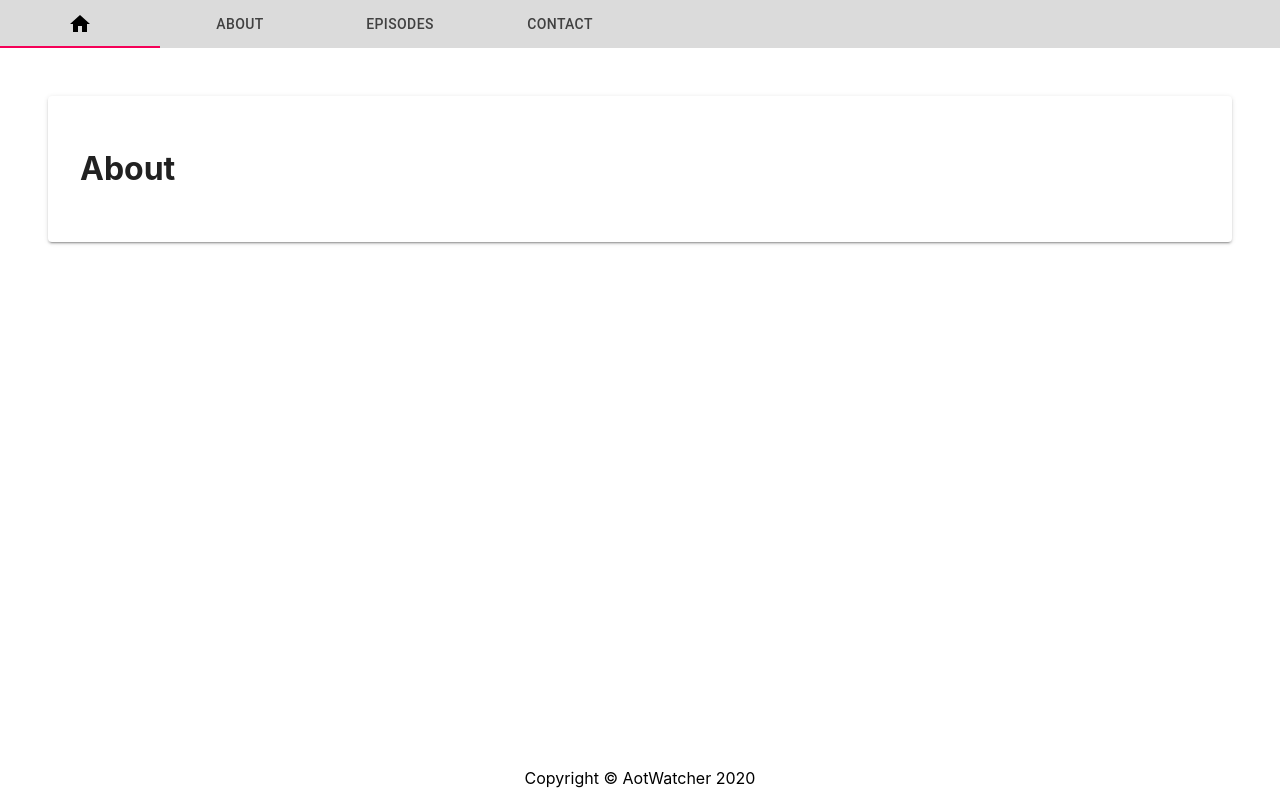
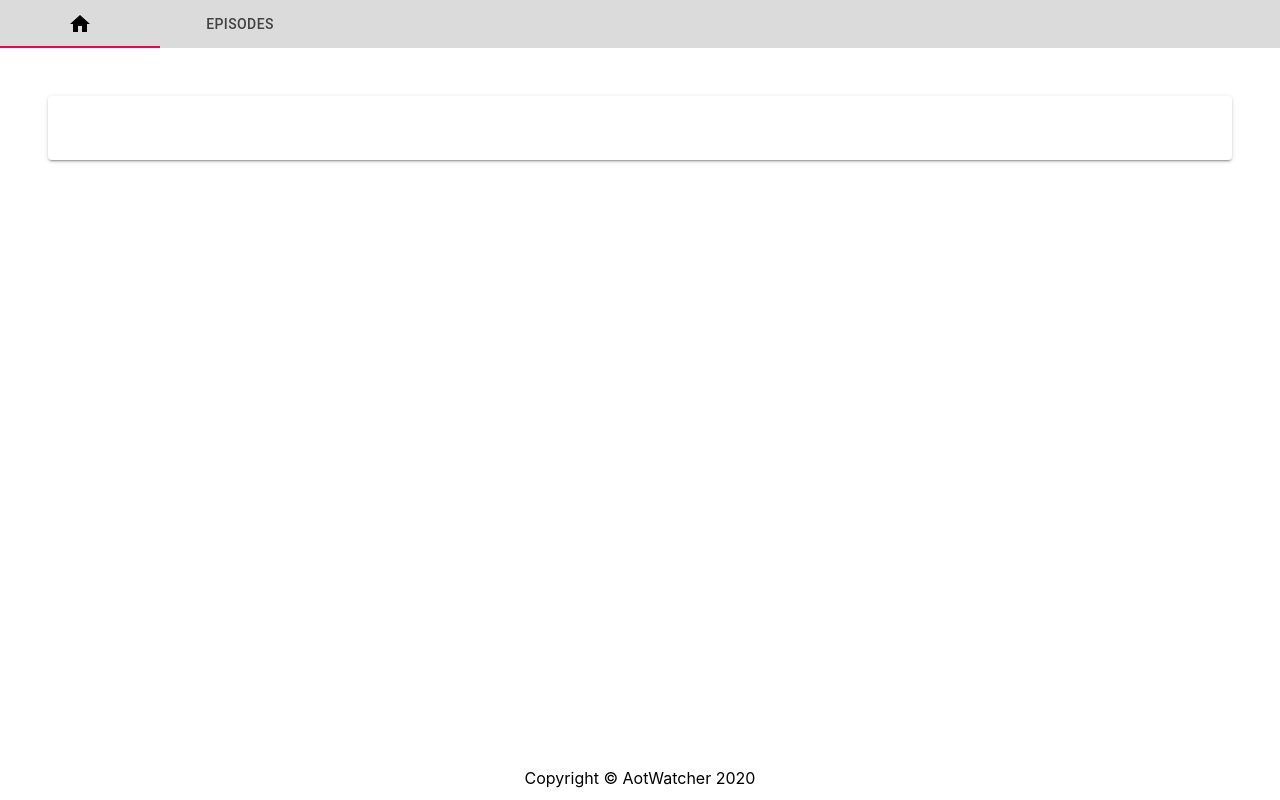
Before and after one commit to pojo8/WatchAOT, a React (Create React App) app in the folder frontend/: page /about in a window 1280 px wide. Built offline with nearby package versions, Linux system fonts and the light colour scheme.

Commit message:
delete about and contact pages

```diff
--- a/frontend/src/App.js
+++ b/frontend/src/App.js
@@ -1,28 +1,11 @@
 import React from "react";
 import Footer from "./components/Footer";
 import Navbar from "./components/Navbar";
-import About from "./components/About";
-import Contact from "./components/Contact";
 import Episodes from "./components/Episodes";
 import Home from "./components/Home";
 import { BrowserRouter, Switch, Route } from "react-router-dom";
 import { makeStyles } from "@material-ui/core/styles";
 import { Paper } from "@material-ui/core";
-
-// This site has 3 pages, all of which are rendered
-// dynamically in the browser (not server rendered).
-//
-// Although the page does not ever refresh, notice how
-// React Router keeps the URL up to date as you navigate
-// through the site. This preserves the browser history,
-// making sure things like the back button and bookmarks
-// work properly.
-
-// anything within the Router component has access to its capabilities
-// (in our case this will be mapping url paths to certain components so
-// they display only when were on those pages)
-// remember that we are using react-router-dom which is one of many router plugins (best one imo)
-// remind me to explain SWITCH and EXACT (below)
 
 const useStyles = makeStyles((theme) => {
   return {
@@ -58,10 +41,7 @@ export default function App() {
             <Switch>
               <main>
                 <Route path="/" exact component={Home} />
-                <Route path="/about" exact component={About} />
                 <Route path="/episodes" exact component={Episodes} />
-                {/* affix optional path variable to episodes*/}
-                <Route path="/contact" exact component={Contact} />
               </main>
             </Switch>
           </Paper>
--- a/frontend/src/components/About.jsx
+++ /dev/null
@@ -1,7 +0,0 @@
-import React from "react";
-
-function About() {
-  return <h1>About</h1>;
-}
-
-export default About;
--- a/frontend/src/components/Contact.jsx
+++ /dev/null
@@ -1,7 +0,0 @@
-import React from "react";
-
-function Contact() {
-  return <h1>Contact</h1>;
-}
-
-export default Contact;
--- a/frontend/src/components/Navbar.jsx
+++ b/frontend/src/components/Navbar.jsx
@@ -31,9 +31,7 @@ function Navbar() {
         className={classes.tabs}
       >
         <Tab label={<Home />} to="/" component={Link} />
-        <Tab label="About" to="/about" component={Link} />
         <Tab label="Episodes" to="/episodes" component={Link} />
-        <Tab label="Contact" to="/contact" component={Link} />
       </Tabs>
     </>
   );
```
